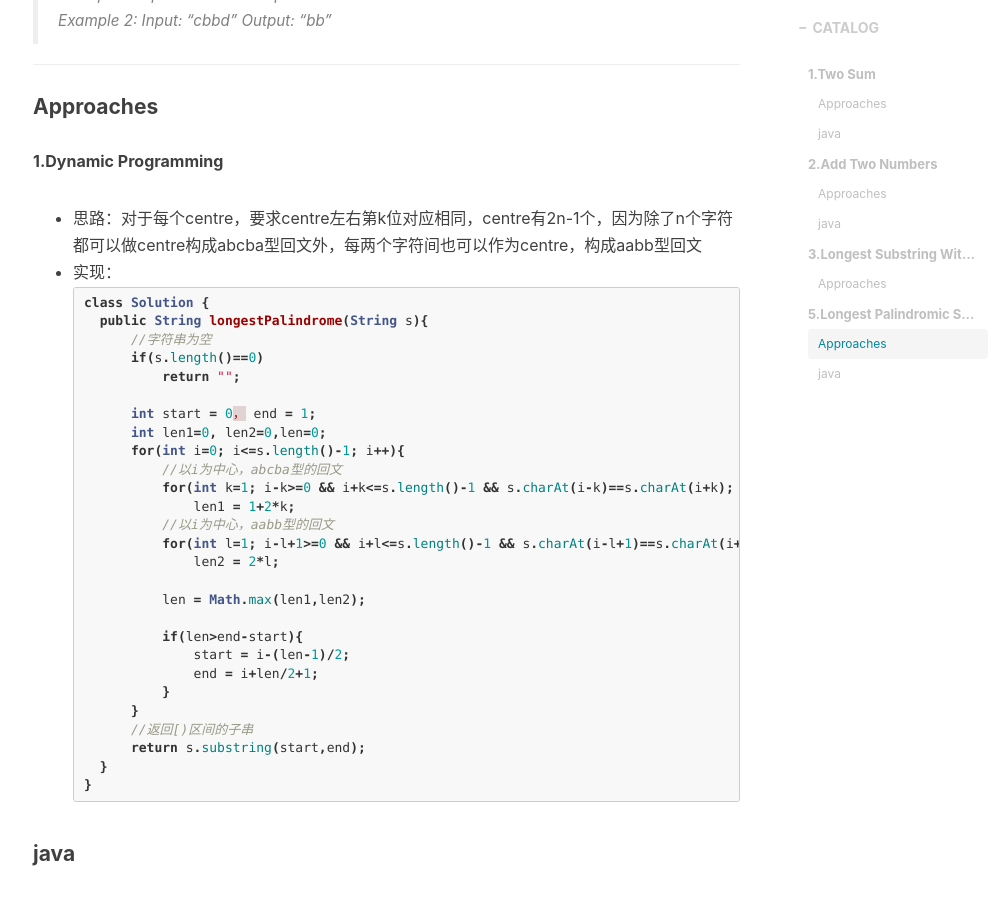
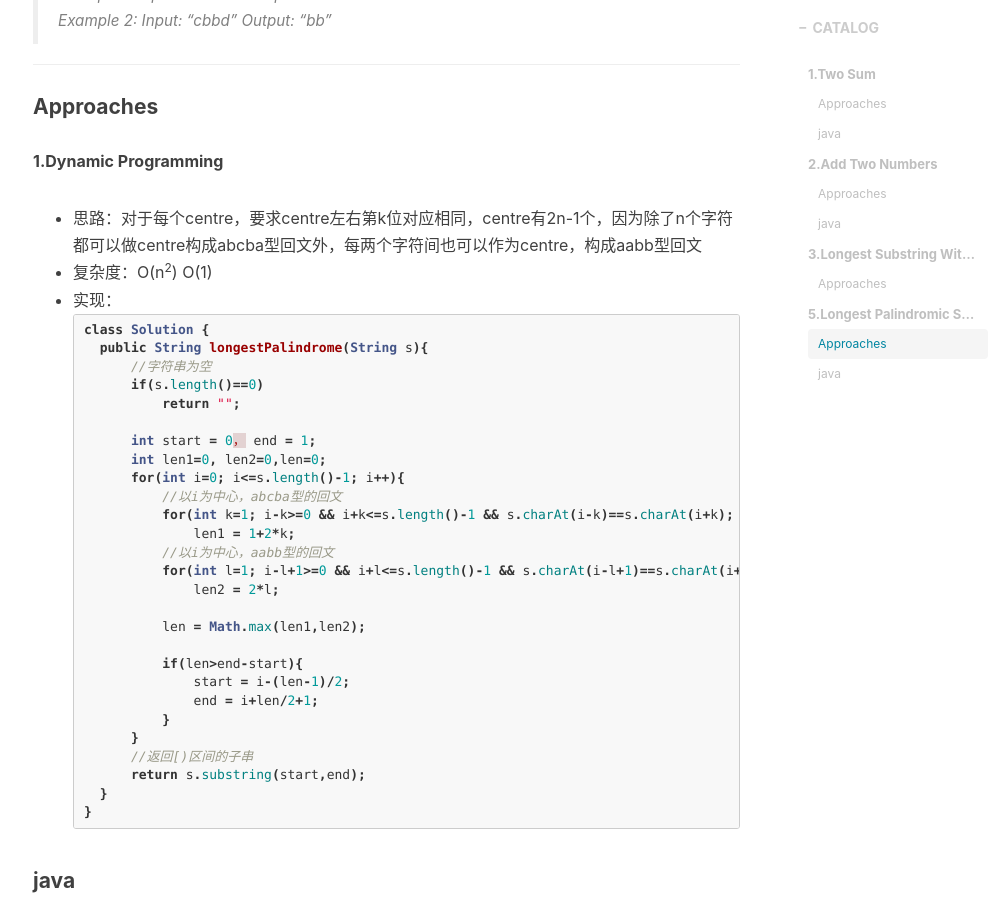
Before and after one commit to btyzkelili/btyzkelili.github.io, a Jekyll site: the page built from _posts/2019-05-05-LeedCode-1.md, in a window 1280 px wide and 900 px high, scrolled down 4516 px. Shown: the whole window, without its empty margins (232-1237 px from the left). Built offline with Jekyll 4.4.1, drawn with Linux system fonts in a browser that asks for light colours; nearby versions of some CDN libraries; comment, search, counter and statistics services are not loaded.

Commit message:
Update 2019-05-05-LeedCode-1.md

````diff
--- a/_posts/2019-05-05-LeedCode-1.md
+++ b/_posts/2019-05-05-LeedCode-1.md
@@ -173,6 +173,7 @@ public class Solution {
 
 **1.Dynamic Programming**
 * 思路：对于每个centre，要求centre左右第k位对应相同，centre有2n-1个，因为除了n个字符都可以做centre构成abcba型回文外，每两个字符间也可以作为centre，构成aabb型回文
+* 复杂度：O(n<sup>2</sup>)  O(1)
 * 实现：
 ```java
 class Solution {
````
